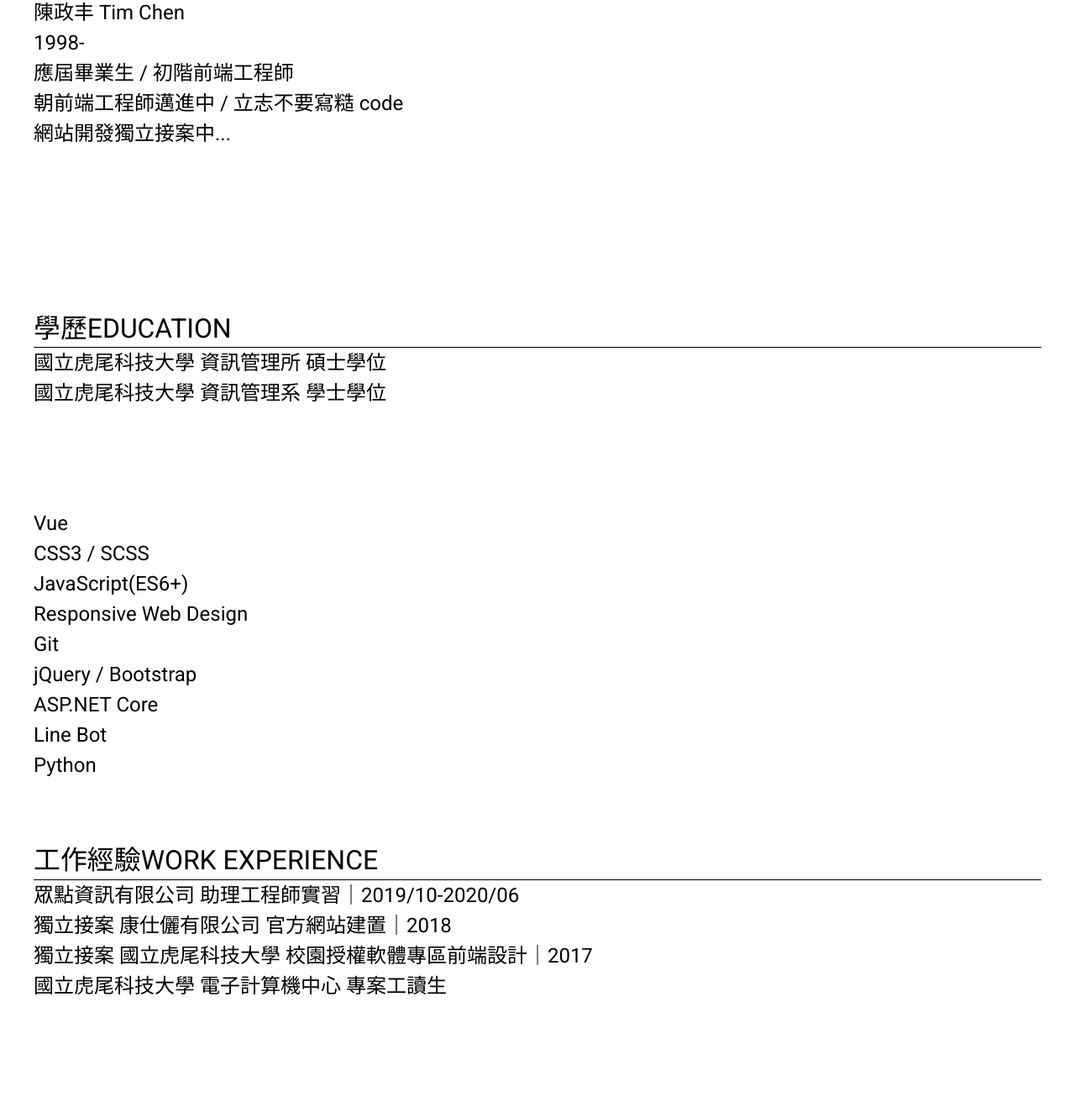
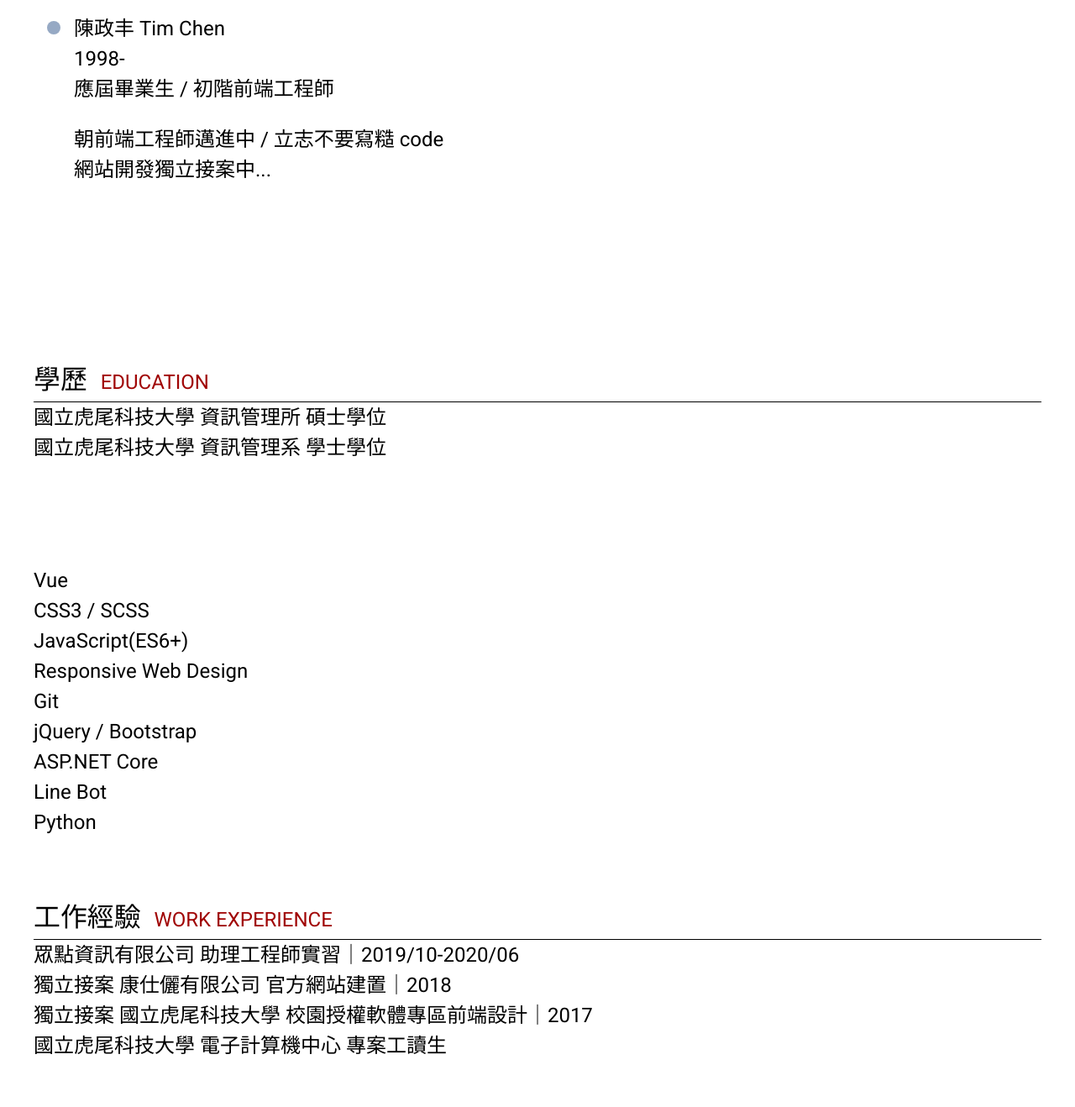
Before and after one commit to timchen0607/Profile, a plain HTML site: page index.html in a window 1280 px wide. Shown: the part 662-1980 px from the top of the page at 84% size. Drawn offline with Linux system fonts and the light colour scheme.

Commit message:
Feat: 更新 index.html profile 區塊

```diff
--- a/index.html
+++ b/index.html
@@ -16,27 +16,38 @@
       />
     </header>
     <section class="container">
-      <h2 class="title title_dark">個人資料<span>PROFILE</span></h2>
+      <h2 class="title title_dark">
+        個人資料<span class="title_dark_en">PROFILE</span>
+      </h2>
+      <div class="profile">
         <h3>陳政丰 Tim Chen</h3>
-      <ul>
+        <ul class="profile_content">
           <li>1998-</li>
           <li>應屆畢業生 / 初階前端工程師</li>
         </ul>
         <p>朝前端工程師邁進中 / 立志不要寫糙 code</p>
         <p>網站開發獨立接案中...</p>
+      </div>
     </section>
     <section class="container">
-      <h2 class="title title_light">作品集<span>Portfolio</span></h2>
+      <h2 class="title title_light">
+        作品集<span class="title_light_en">Portfolio</span>
+      </h2>
     </section>
     <section class="container">
-      <h2 class="title title_dark">學歷<span>EDUCATION</span></h2>
+      <h2 class="title title_dark">
+        學歷<span class="title_dark_en">EDUCATION</span>
+      </h2>
       <ul>
         <li>國立虎尾科技大學 資訊管理所 碩士學位</li>
         <li>國立虎尾科技大學 資訊管理系 學士學位</li>
       </ul>
     </section>
     <section class="container">
-      <h2 class="title title_light">技能<span>SKILLS</span></h2>
+      <h2 class="title title_light">
+        技能
+        <span class="title_light_en">SKILLS</span>
+      </h2>
       <ul>
         <li>Vue</li>
         <li>CSS3 / SCSS</li>
@@ -50,7 +61,9 @@
       </ul>
     </section>
     <section class="container">
-      <h2 class="title title_dark">工作經驗<span>WORK EXPERIENCE</span></h2>
+      <h2 class="title title_dark">
+        工作經驗<span class="title_dark_en">WORK EXPERIENCE</span>
+      </h2>
       <ul>
         <li>眾點資訊有限公司 助理工程師實習｜2019/10-2020/06</li>
         <li>獨立接案 康仕儷有限公司 官方網站建置｜2018</li>
@@ -59,7 +72,9 @@
       </ul>
     </section>
     <footer class="container">
-      <h2 class="title title_light">聯絡方式<span>CONTACT METHOD</span></h2>
+      <h2 class="title title_light">
+        聯絡方式<span class="title_light_en">CONTACT METHOD</span>
+      </h2>
       <ul>
         <li>
           Mail：
--- a/scss/_main.scss
+++ b/scss/_main.scss
@@ -8,6 +8,17 @@
   @media (max-width: 768px) {
     @content;
   }
+}
+
+@mixin fakeDot {
+  content: "";
+  display: block;
+  width: 16px;
+  height: 16px;
+  background-color: $c_sub;
+  border-radius: 50%;
+  position: absolute;
+  @content;
 }
 
 html,
@@ -45,16 +56,32 @@ body {
     &_en {
       color: $c_light;
       font-size: 1rem;
-      padding: 1.5rem;
+      padding: 0 0.66rem;
     }
   }
   &_dark {
     color: $c_dark;
     border-bottom: 1px solid $c_dark;
     &_en {
-      color: $c_dark;
+      color: $c_stress;
       font-size: 1rem;
-      padding: 1.5rem;
+      padding: 0 0.66rem;
     }
   }
 }
+
+.profile {
+  margin-left: 2rem;
+  padding: 0.66rem 0;
+  position: relative;
+
+  &_content {
+    margin-bottom: 1rem;
+  }
+  &::before {
+    @include fakeDot {
+      top: 25px;
+      left: -32px;
+    }
+  }
+}
```
Also changed, not shown: css/all.min.css. Lines whose indentation alone changed are shown as unchanged.
